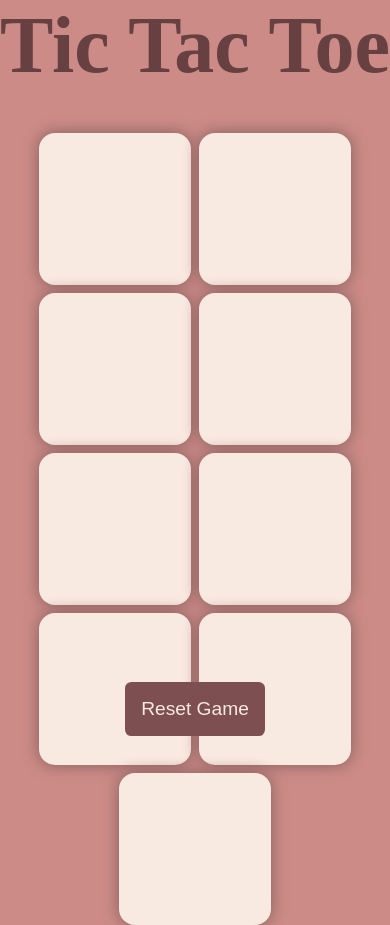
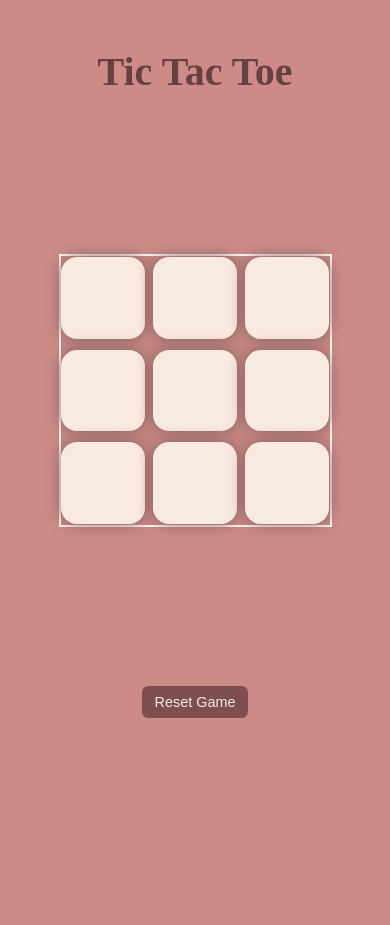
Before and after one commit to DrushtiChepte/tic-tac-toe, a plain HTML site: page index.html in a window 390 px wide. After the commit the page ends 844 px from the top, so only its background shows below. Drawn offline with Linux system fonts and the light colour scheme.

Commit message:
Added responsive layout

```diff
--- a/index.html
+++ b/index.html
@@ -1,10 +1,11 @@
 <!DOCTYPE html>
 <html lang="en">
   <head>
-    <meta charset="UTF-8">
-    <meta name="viewport" content="width=device-width, initial-scale=1.0">
+    <meta charset="UTF-8" />
+    <meta name="viewport" content="width=device-width, initial-scale=1.0" />
     <title>Tic Tac Toe</title>
-    <link rel="stylesheet" href="./style.css">
+    <link rel="stylesheet" href="./style.css" />
+    <link rel="stylesheet" href="./media.css" />
   </head>
   <body>
     <div class="win-msg hide">
--- /dev/null
+++ b/media.css
@@ -0,0 +1,50 @@
+@media (max-width: 768px) {
+  h1 {
+    font-size: 3rem;
+  }
+
+  .game {
+    width: 80vmin;
+    height: 80vmin;
+  }
+
+  .box {
+    font-size: 7vmin;
+  }
+  .win-msg {
+    height: 80vh;
+    gap: 3rem;
+  }
+
+  .reset-btn,
+  .new-btn {
+    font-size: 1rem;
+    padding: 0.6rem 1rem;
+  }
+}
+
+@media (max-width: 480px) {
+  h1 {
+    font-size: 2.5rem;
+  }
+
+  .game {
+    width: 70vmin;
+    height: 70vmin;
+  }
+
+  .box {
+    font-size: 6vmin;
+  }
+  .win-msg {
+    height: 100vh;
+    gap: 2rem;
+    padding: 1rem;
+  }
+
+  .reset-btn,
+  .new-btn {
+    font-size: 0.9rem;
+    padding: 0.5rem 0.8rem;
+  }
+}
--- a/style.css
+++ b/style.css
@@ -6,6 +6,7 @@
 h1 {
   font-size: 5rem;
   color: rgb(103, 65, 65);
+  padding-top: 3rem;
 }
 body {
   background-color: #cc8b86;
@@ -25,10 +26,11 @@ body {
   gap: 0.5rem;
   justify-content: center;
   align-items: center;
+  border: 2px solid #fff;
 }
 .box {
-  height: 18vh;
-  width: 18vh;
+  flex: 1 1 calc(33.33% - 0.5rem);
+  height: calc(33.33% - 0.5rem);
   border: none;
   border-radius: 1rem;
   box-shadow: 0 0 1rem rgb(132, 93, 93);
@@ -59,7 +61,7 @@ body {
 }
 .win-msg {
   height: 100vh;
-  min-width: 70vh;
+  min-width: 90%;
   margin: auto;
   border-radius: 1rem;
   display: flex;
```
Lines whose indentation alone changed are shown as unchanged.
